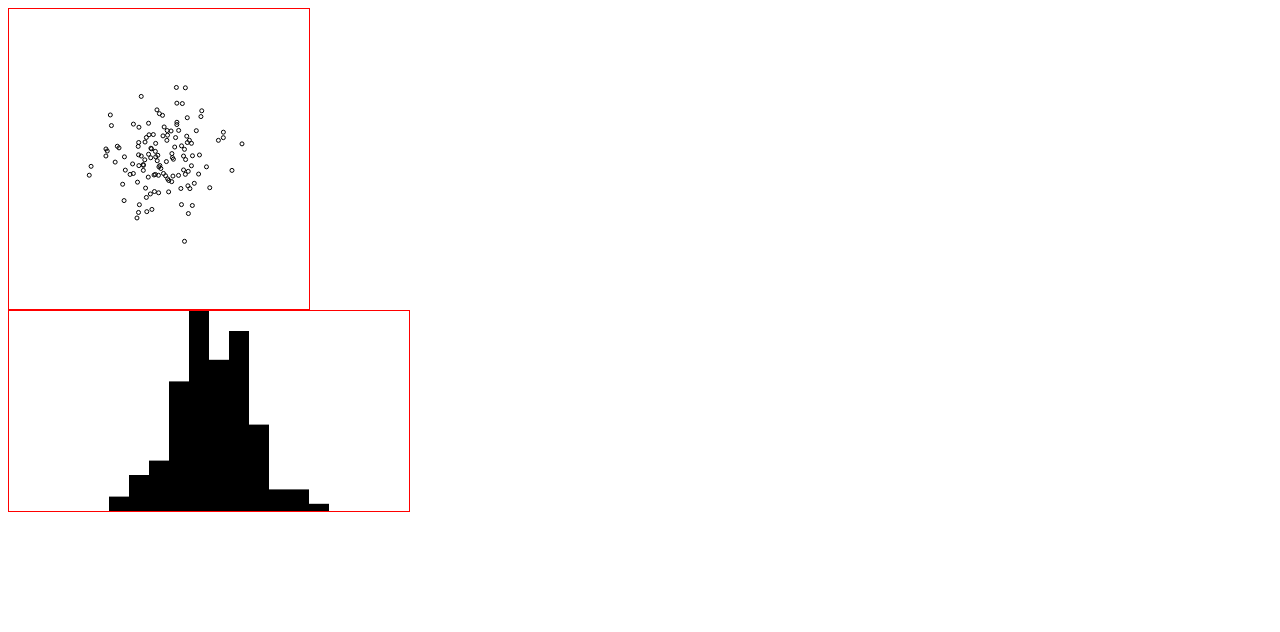
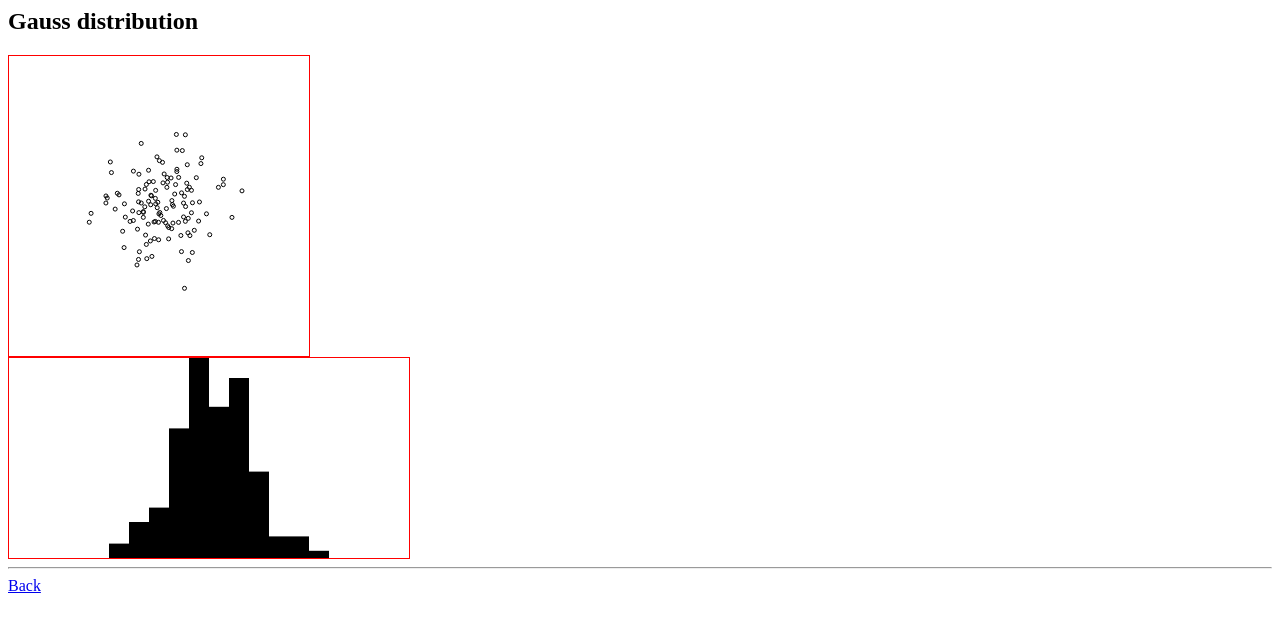
Before and after one commit to ArsenFromCrimea/EagleGame, a plain HTML site: page NormalDistribution.html in a window 1280 px wide. Drawn offline with Linux system fonts and the light colour scheme.

Commit message:
Update NormalDistribution.html

```diff
--- a/NormalDistribution.html
+++ b/NormalDistribution.html
@@ -54,10 +54,12 @@ start=function(){
 </head>
 
 <body onload="start();">
-
+<h2>Gauss distribution</h2>
 <canvas id="circle" width="300" height="300"></canvas>
 <br/>
 <canvas id="normal" width="400" height="200"></canvas>
+<hr/>
+<a href="https://arsenfromcrimea.github.io/Star">Back</a>
 </body>
 
 </html>
```
